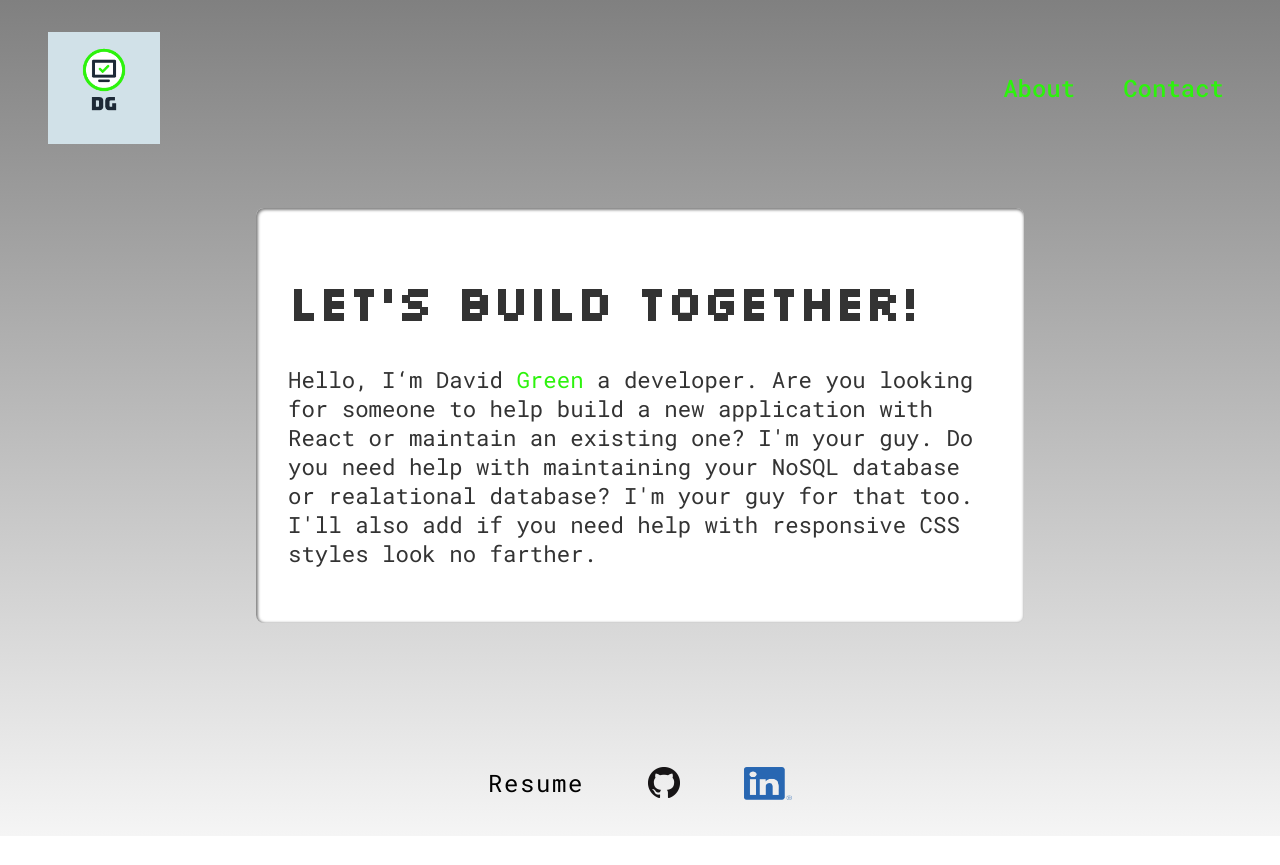
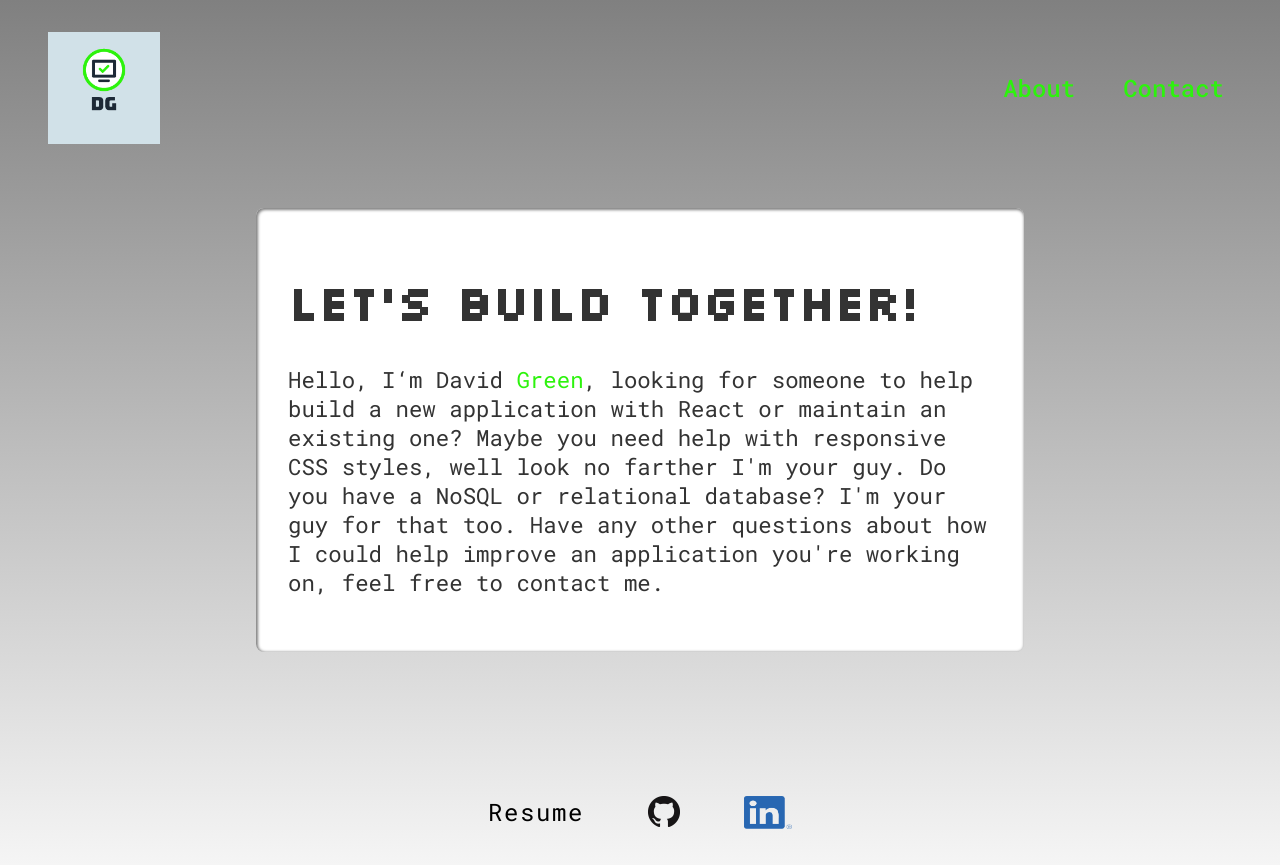
Before and after one commit to davidgreen29/portfolio-app, a React (Create React App) app: page / in a window 1280 px wide. Before the commit the page ends 836 px from the top, so only its background shows below. Built offline with nearby package versions, Linux system fonts and the light colour scheme.

Commit message:
main page content paragraph text edit

```diff
--- a/src/components/MainContent.js
+++ b/src/components/MainContent.js
@@ -6,11 +6,11 @@ export default function MainContent() {
 
                 <h1 className="page-headline">Let's Build Together!</h1>
 
-            <p className="home-page-para-content">Hello, I‘m David <span className="green">Green</span> a developer.
-             Are you looking for someone to help build a new application with React or
-             maintain an existing one? I'm your guy. Do you need help with maintaining
-             your NoSQL database or realational database? I'm your guy for that too.
-             I'll also add if you need help with responsive CSS styles look no farther.
+            <p className="home-page-para-content">Hello, I‘m David <span className="green">Green</span>,
+            looking for someone to help build a new application with React or maintain an existing one?
+            Maybe you need help with responsive CSS styles, well look no farther I'm your guy. Do you
+            have a NoSQL or relational database? I'm your guy for that too. Have any other questions
+            about how I could help improve an application you're working on, feel free to contact me.
              </p>
 
 
```
